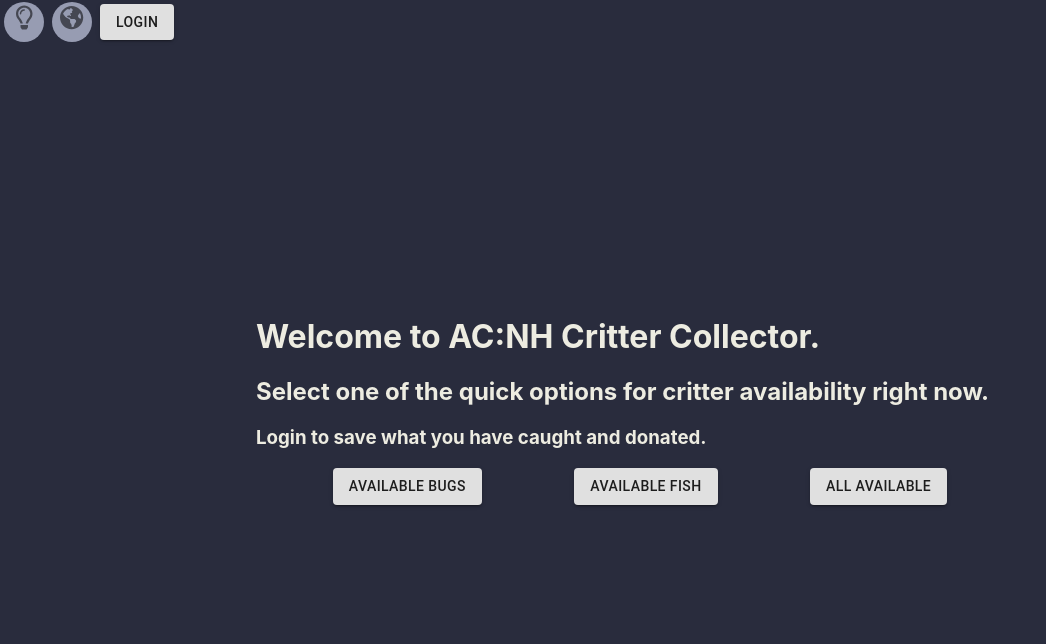
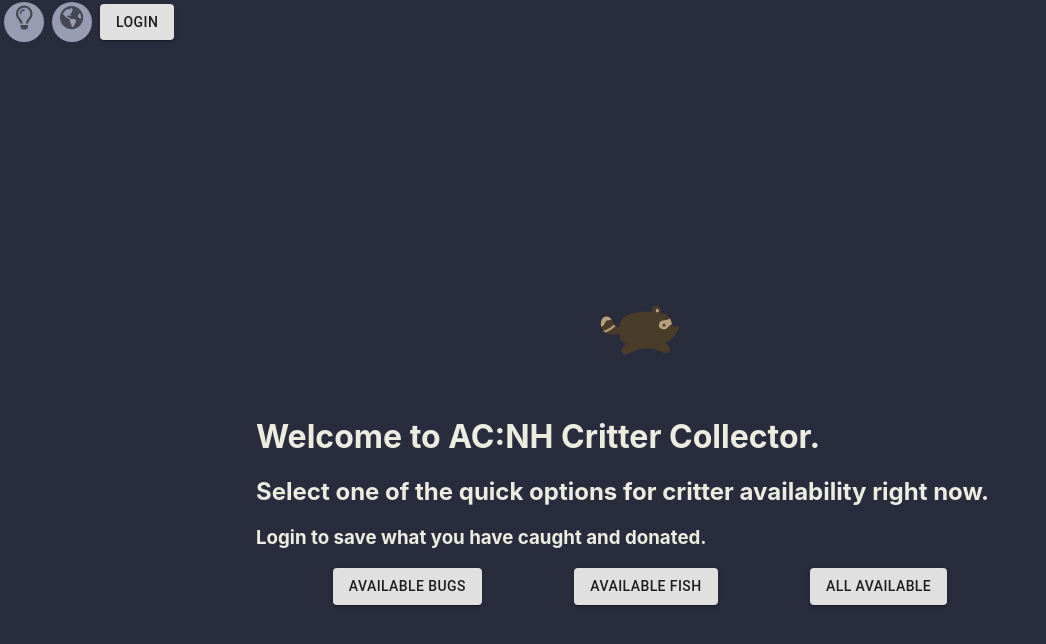
Before and after one commit to allygator/animalcrossing-collectors, a React (Create React App) app: page / in a window 1280 px wide. Shown: the top 644 px of the page, without its empty margins (0-1046 px from the left). Built offline with nearby package versions, Linux system fonts and the light colour scheme; no server answers.

Commit message:
Loading animation test

```diff
--- a/src/App.js
+++ b/src/App.js
@@ -31,8 +31,10 @@ function App() {
     <Router>
       <UserContext.Provider value={state}>
           <Switch>
-              <Route path='/' exact component={Main}/>
-              <Route path='/login' component={Login}/>
+
+              <Route path='/login'><Login /></Route>
+              <Route path='/bugs'><Main thing="test"/></Route>
+              <Route path='/' exact><Main /></Route>
           </Switch>
 
       </UserContext.Provider>
--- a/src/App.scss
+++ b/src/App.scss
@@ -1,12 +1,13 @@
-$dark-green:#255B47;
-$light-green:#B3F3E3;
+$dark-green: #255B47;
+$light-green: #B3F3E3;
 $dark-blue: #32637A;
 $light-blue: #8AD0E0;
 $dark-grey: #292C3D;
-$light-grey:#979CB2;
+$light-grey: #979CB2;
 $cream: #EDECE1;
 $peach: #FFEBDD;
-$brown: #68403C;
+$tan: #b7a07e;
+$brown: #493d2a;
 $warning: #ad3145;
 
 a {
@@ -15,8 +16,10 @@ a {
 
 .main {
     display: flex;
+
     &.centered {
         justify-content: center;
+
         #header {
             width: 100%;
             // margin: 0;
@@ -25,9 +28,11 @@ a {
             top: 2px;
             // left: 2px;
         }
+
         .info {
             width: 60%;
         }
+
         #quick {
             margin: auto;
         }
@@ -35,41 +40,55 @@ a {
     flex-direction: column;
     align-items: center;
     min-height: 100vh;
+
     &.light {
         color: $dark-grey;
         background-color: $cream;
+
         .bug {
             background-color: $light-green;
         }
+
         .fish {
             background-color: $light-blue;
         }
-        .MuiCardHeader-root, .MuiCardContent-root {
+
+        .MuiCardContent-root,
+        .MuiCardHeader-root {
             color: $dark-grey;
         }
+
         .MuiAvatar-circle.on {
             background-color: $brown;
         }
     }
+
     &.dark {
         background-color: #292C3D;
         color: $cream;
+
         .bug {
             background-color: $dark-green;
         }
+
         .fish {
             background-color: $dark-blue;
         }
-        .MuiCardHeader-root, .MuiCardContent-root {
+
+        .MuiCardContent-root,
+        .MuiCardHeader-root {
             color: $cream;
         }
+
         .MuiAvatar-circle.on {
-            background-color:$brown;
+            background-color: $brown;
         }
+
         .MuiCheckbox-root {
             color: $cream;
         }
     }
+
     .little {
         display: flex;
         // flex-direction: column;
@@ -78,10 +97,12 @@ a {
         align-self: stretch;
         width: 90%;
         margin: 8px auto;
+
         h1 {
             font-size: 1.2em;
             margin: 0.2em;
         }
+
         h2 {
             font-size: 1em;
             margin: 0.2em;
@@ -91,40 +112,46 @@ a {
     .MuiCardContent-root:last-child {
         padding-bottom: 8px;
     }
+
     .MuiAvatar-root {
         width: 30px;
         height: 30px;
+
         &.warning {
             background-color: $warning;
         }
     }
+
     #collections {
         display: flex;
         justify-content: space-between;
         margin-top: 4px;
-        >div:not(#divider) {
+
+        > div:not(#divider) {
             display: flex;
             // flex-direction: column;
             align-items: center;
             justify-content: space-around;
         }
+
         .MuiAvatar-root {
             width: 25px;
             height: 25px;
+        }
 
-        }
         .MuiIconButton-root {
             padding: 2px 1px 2px 5px;
         }
     }
+
     #extraInfo {
         display: flex;
         justify-content: space-between;
+
         p {
             margin: 0.5em 0;
         }
     }
-
 }
 
 #header {
@@ -133,12 +160,16 @@ a {
     justify-content: space-between;
     align-items: center;
     margin: 0.5%;
+
     h1 {
         margin: 0.2em 0;
     }
-    #signout, #signin {
+
+    #signin,
+    #signout {
         margin-left: 4px;
     }
+
     .button-icons {
         background-color: $light-grey;
         height: 40px;
@@ -153,9 +184,12 @@ a {
     align-items: center;
     min-height: 100vh;
     background-color: $cream;
-    .MuiFormLabel-root.Mui-error, .MuiInput-underline.Mui-error:after {
+
+    .MuiFormLabel-root.Mui-error,
+    .MuiInput-underline.Mui-error:after {
         color: $warning;
     }
+
     .MuiInput-underline.Mui-error:after {
         border-bottom-color: $warning;
     }
@@ -167,12 +201,14 @@ a {
     width: 80%;
     margin: auto;
     justify-content: space-evenly;
+
     .inputs {
         display: flex;
         flex-wrap: wrap;
         flex-direction: column;
         width: 100%;
     }
+
     .user-fields {
         display: flex;
         justify-content: center;
@@ -182,15 +218,18 @@ a {
         border-radius: 10px;
         box-shadow: 2px 2px 8px $light-grey;
     }
-    .user-fields:nth-child(1){
+
+    .user-fields:nth-child(1) {
         background-color: $light-green;
     }
-    .user-fields:nth-child(3){
+
+    .user-fields:nth-child(3) {
         background-color: $light-blue;
     }
+
     #divider {
         width: 1px;
-        background-color: $light-grey
+        background-color: $light-grey;
     }
 }
 
@@ -198,7 +237,6 @@ a {
     display: flex;
     justify-content: space-between;
     width: 80%;
-
 }
 
 .content {
@@ -207,10 +245,46 @@ a {
     flex-direction: column;
     align-items: center;
     padding-bottom: 40px;
+
     h3 {
         margin: 0.34em 0;
     }
 }
+
+#loading {
+    height: 200px;
+    overflow: hidden;
+
+    svg {
+        height: 400px;
+        #Planet {
+            -webkit-animation:spin 4s linear infinite;
+            -moz-animation:spin 4s linear infinite;
+            animation:spin 4s linear infinite;
+        }
+
+    }
+
+    .blue {
+        fill: $light-blue;
+    }
+
+    .green {
+        fill: $light-green;
+    }
+
+    .brown {
+        fill: $brown;
+    }
+
+    .tan {
+        fill: $tan;
+    }
+}
+
+@-moz-keyframes spin { 100% { -moz-transform: rotate(360deg); } }
+@-webkit-keyframes spin { 100% { -webkit-transform: rotate(360deg); } }
+@keyframes spin { 100% { -webkit-transform: rotate(360deg); transform:rotate(360deg); } }
 
 .available {
     display: flex;
@@ -233,17 +307,16 @@ a {
     font-size: 0.8em;
     margin: 0;
 }
-
 @media (min-width: 706px) {
     #login-container {
         width: 90%;
-        >.user-fields {
+
+        > .user-fields {
             width: 36%;
             padding: 1.5%;
         }
     }
 }
-
 @media (max-width: 705px) {
     .main {
         &.centered {
@@ -263,6 +336,7 @@ a {
         bottom: 2px;
         right: 2px;
         z-index: 1;
+
         h1 {
             display: none;
         }
@@ -270,18 +344,18 @@ a {
 
     #login-container {
         flex-direction: column;
+
         .user-fields {
             margin: 1% 0;
             padding: 3%;
         }
     }
 
-
-
     .info {
         width: 80%;
         margin: auto;
     }
+
     .little {
         flex-direction: column;
         margin: 0 10px;
@@ -296,6 +370,7 @@ a {
         width: 95%;
         align-items: center;
         flex-wrap: wrap;
+
         button {
             margin: 2px 0;
         }
--- a/src/components/Critters.js
+++ b/src/components/Critters.js
@@ -2,6 +2,7 @@ import React, {useContext, useState, useEffect} from 'react';
 import {FirebaseContext} from './Firebase';
 import UserContext from './UserContext';
 import Item from './Item';
+// import Loadingsvg from './svg/Loadingsvg';
 // import Header from './Header';
 //  import {Link} from 'react-router-dom';
 // import Button from '@material-ui/core/Button';
@@ -58,6 +59,7 @@ function Critters(props) {
                         })
                     }).then(function() {
                         setCritters(itemHolder);
+
                     });
                 });
                 break;
@@ -69,6 +71,7 @@ function Critters(props) {
                     });
                 }).then(function() {
                     setCritters(itemHolder);
+                    props.toggleLoading(false);
                 });
                 break;
             //User selected "fish"
@@ -88,10 +91,12 @@ function Critters(props) {
 
     return (
         <div className="content">
+
             {props.hemisphere ? <h3>Northern Hemisphere</h3> : <h3>Southern Hemisphere</h3>}
             {userData ? <h3 id="full">Checking donated will automatically check collected as well</h3> : ''}
 
             <div className="available">
+                {props.loading ? "loading" : ''}
             {
                 critters
                     ? (critters.map(function(item) {
--- a/src/components/Main.js
+++ b/src/components/Main.js
@@ -7,14 +7,20 @@ import Button from '@material-ui/core/Button';
 import cx from 'clsx';
 import FormControlLabel from '@material-ui/core/FormControlLabel';
 import Checkbox from '@material-ui/core/Checkbox';
+import Loadingsvg from './svg/Loadingsvg';
 
-function Main() {
+function Main(props) {
     const firebase = useContext(FirebaseContext);
     const userData = useContext(UserContext);
     const [type, setType] = useState(0);
     const [lighting, setLight] = useState(true);
     const [hidden, setHidden] = useState(false);
     const [sphere, setSphere] = useState(true);
+    const [loading, setLoading] = useState();
+    const toggleLoading = (direction) =>  {
+        setLoading(direction);
+        console.log(loading);
+    };
     const toggle = () => setLight(!lighting);
     const hemisphere = () => {
         if(userData?.authUser) {
@@ -45,6 +51,8 @@ function Main() {
 
     return (<div className={cx('main', lighting && 'dark', !lighting && 'light', !type && 'centered')}>
         <Header toggle={toggle} lighting={lighting} size={!type} sphereUp={hemisphere} sphere={sphere}/>
+        <Loadingsvg />
+
         <div className={type !== 0
                 ? "little info"
                 : 'info'}>
@@ -52,7 +60,7 @@ function Main() {
             <h2>Select one of the quick options for critter availability right now.</h2>
             <h3 className={userData ? "reduce hidden" : "reduce"}>Login to save what you have caught and donated.</h3>
             <div id="quick">
-                <Button variant="contained" onClick={() => setType(2)}>
+                <Button variant="contained" onClick={() => {setType(2); toggleLoading(true);}}>
                     <span className="reduce">Available&nbsp;</span>Bugs</Button>
                 <Button variant="contained" onClick={() => setType(3)}>
                     <span className="reduce">Available&nbsp;</span>Fish</Button>
@@ -70,7 +78,7 @@ function Main() {
                 }
             </div>
         </div>
-        {type !== 0 ? <Critters type={type} hidden={hidden} hemisphere={sphere}/> : ''}
+        {type !== 0 ? <Critters type={type} hidden={hidden} hemisphere={sphere} toggleLoading={toggleLoading} loading={loading}/> : ''}
     </div>);
 }
 
--- /dev/null
+++ b/src/components/svg/Loadingsvg.js
@@ -0,0 +1,35 @@
+import React from 'react';
+
+function Loadingsvg() {
+
+    return (
+        <div id="loading">
+            <svg xmlns="http://www.w3.org/2000/svg" viewBox="0 0 400 400">
+            <g id="Planet">
+            <g id="Earth">
+            <circle className="blue" cx="200" cy="258.5" r="108.5"/>
+            <path className="green" d="M235.37,168.72a10.67,10.67,0,0,0-2.7,5.63c-.45,5.38-1.19,10,.3,15.2,2.18,7.58,16.76,8.86,15.62,16.67-.73,5-5.64,11.37-5,16.38.74,5.78,1.76,8.47,6,11.15,3.93,2.46,10.86,8.62,14.78,11.08,7.18,4.5,10.2-9,18.22-11.66s17.16,7.07,20.1-1c.45-1.24.92-2.75,1.35-4.38A108.77,108.77,0,0,0,246,160.2,32.12,32.12,0,0,0,235.37,168.72Z"/>
+            <path className="green" d="M121.09,216.62l.49,3.31c.87,5,2.08,5,4.3,9.69.92,2,2.19,4.08,4.26,4.77a21,21,0,0,0,3.17.45c2.58.43,12.57,4.21,14.34,6.24,7,8-2.88,18.67,3.53,27.14a12.47,12.47,0,0,0,3.47,3.36,14.72,14.72,0,0,0,4.11,1.41c2.45.57,9.14-.56,11.59,0,1.94.46,4,.91,5.79.28s3-2.41,3.93-4.11c2.14-4,3.72-8.6,2.45-13.25-.73-2.67-2.35-5.11-3.32-7.74-1.27-3.44-1.53-7.36-4.14-10.09-1-1-2.27-1.81-3.24-2.88-2.61-2.87-2.42-6.93-2.45-10.55a56.06,56.06,0,0,0-6.51-25.47,14.67,14.67,0,0,0-3.58-4.82c-3.85-3.07-9.65-2.28-13.38-5.51a13.05,13.05,0,0,1-3.21-4.79,3.41,3.41,0,0,0-.79-1.25,3.29,3.29,0,0,0-1.31-.58l-4-1.07c-3-.8-6.33-2-7.87-4.48a107.31,107.31,0,0,0-10.9,10.95C117.63,197.28,118.29,207.07,121.09,216.62Z"/>
+            <path className="green" d="M126.5,327c6.41-3.24,9.76-6,6.85-12.91a9.2,9.2,0,0,1-.91-2.77c-.16-2,1.45-3.87,3.33-4.68a15.71,15.71,0,0,1,6-.82c5.7-.06.06-2.14,4.71-5.29,1.92-1.3,8.3-5.44,5.89-8.51a7.8,7.8,0,0,0-3.53-2.14c-2.82-1.09-6.28-3.18-9.29-3l-10.54-.36c-2.54.25-7.18-.71-6.36-4.27a10.54,10.54,0,0,1,2-3.54c1.63-2.33,8.38-1.13,10.33-3.13,1.74-1.8,4-2.92,5.11-5.31,1.82-4.05-1.92-4.81-5.05-4-4.37,1.07-16.53,2.87-20.51,4.89a42.22,42.22,0,0,1-10.58,4c-3,.6-6.61-.62-9.33.48a3.88,3.88,0,0,0-1,.61,4.57,4.57,0,0,0-.63.69,108.06,108.06,0,0,0,23.41,50.82C119.92,328.08,125.07,327.72,126.5,327Z"/>
+            <path className="green" d="M206.37,366.81a108,108,0,0,0,41-10.66c-2.23-2.93-5.09-5.43-6.7-8.75a31.66,31.66,0,0,0-2.09-4.4,13.88,13.88,0,0,0-4.63-3.74q-4.59-2.67-9.4-5a6.94,6.94,0,0,0-3.93-1c-2.91.47-3.94,4-5.5,6.48-3.66,5.85-11.93,7.05-16.37,12.32a7.77,7.77,0,0,1-2.27,2.23,5.91,5.91,0,0,1-2.21.47c-3.83.31-7.76.61-11.46-.45-2.06-.59-4-1.59-6.05-2.21a34.7,34.7,0,0,0-7.32-1.09l-9-.68a14.07,14.07,0,0,0-4.1.1,28.44,28.44,0,0,0-2.95,1,14.47,14.47,0,0,1-9.35-.05,107.85,107.85,0,0,0,42.57,14.71c3.06-2.32,6.17-5.11,8.91-5.17C199.4,360.91,202.82,364.35,206.37,366.81Z"/>
+            <path className="green" d="M266.83,305.29a6.45,6.45,0,0,0-3-.4c-1,.19-4.51,1.62-4.8,2.61-.54,1.82,1.62,6.61,1,8-2.89,6.45-3.54,4.2-3.48,11.27a15.11,15.11,0,0,0,1.71,7.46c1.65,2.86,4.56,4.73,7.43,6.37a6,6,0,0,0,4.58.59,108.89,108.89,0,0,0,18.86-20.77c-2.63-1.43-5.78-2.76-7.1-3.92C276.08,311.3,274.36,307.6,266.83,305.29Z"/>
+            <path className="green" d="M304.41,249.07c-7.31-2.89-6.23,15.42-3.91,22.93,1.93,6.24-10.42,25.62-2,32a108.12,108.12,0,0,0,10-45.47c0-.48,0-1,0-1.45C307.75,252.85,306.48,249.88,304.41,249.07Z"/>
+            <path className="green" d="M171.77,158.37c.76,2.38,3,3.72,2.34,6.49-.75,3.27-2.93,5.26-2.61,9.08a6.2,6.2,0,0,0,1,3.12c4.77,6.5,10.78-1.36,14.41-3.75,2.8-1.84,7.69,8,13.42,3.26a7.9,7.9,0,0,0,.78-11.09c-.44-.5-1-1.1-.79-1.74a1.84,1.84,0,0,1,.48-.66c2.95-3,9.52-6.8,7.61-11.87a6.46,6.46,0,0,0-.44-.92Q204,150,200,150a108.35,108.35,0,0,0-28.71,3.85A12.89,12.89,0,0,0,171.77,158.37Z"/>
+            <path className="green" d="M177.23,327.51a6.2,6.2,0,0,0,.13-2.68c-.26-2.84-.35-5.78-.81-8.6-.31-1.93-1.35-4.33-3.24-5.17a3.26,3.26,0,0,0-.69-.22c-1.41-.29-2.87.61-4,1.29a22.29,22.29,0,0,0-4.52,3.57,20.55,20.55,0,0,0-4.93,9,6.06,6.06,0,0,0-.1,4.07,8.62,8.62,0,0,0,2,2.35c3,3,1.66,7.32,1.48,11.57a2.15,2.15,0,0,0,.44,1.8c.27.23.7.55,1,.34,2.6-1.84,7.6-1.84,12.23-.66.33.08.66-.21.89-.45.67-.71,0-1.84-.55-2.6a15.26,15.26,0,0,1-3-5.1,6.25,6.25,0,0,1,.47-4.85C174.82,329.73,176.63,329.19,177.23,327.51Z"/>
+            <path className="green" d="M250,283.9c-1.22-6-4.59-12.06-4.4-18,.09-2.62.92-5,.44-7.74-.54-3-2.53-5.82-4.41-8.35-4.65-6.25-10.82-12.49-13.36-19.72a8.74,8.74,0,0,0-4.64-5.51c-2.37-1.08-5-1-7.22-1.22-3.4-.36-6.93-2.23-10.3-2.49a12.38,12.38,0,0,0-5.62,1.12c-6.11,2.46-16.61,11.5-9.81,23.27,2.93,5.08,7,9.55,9.36,15,2,4.79,1.14,8.94,1.93,13.59s3.43,9.89,5.53,14.43a12.51,12.51,0,0,0,2.52,4,7.32,7.32,0,0,0,3,1.5c5,1.5,10,1.83,14.95,4,3,1.32,5.51,3.77,7.79,6.29a22.79,22.79,0,0,0,4.92,4.56c1.91,1.12,4.36,1.48,6.06.26a7.76,7.76,0,0,0,1.81-2.09l3.78-5.52a6.31,6.31,0,0,0,1.2-2.45c.42-2.35-1.55-4.29-2.32-6.53C250.17,289.44,250.58,286.89,250,283.9Z"/>
+            </g>
+            </g>
+            <g id="Critter">
+            <path className="brown" d="M179.62,140a9.68,9.68,0,0,0,.77,2.68,10,10,0,0,0,2.54,3.44c.3.26,3.14,1.94,2.85,2.17-.44.35-.78.68-.84.73-3.15,2.67-5.31,4.86-2.33,8.25,1.92,2.19,4.29,1.22,6.46,0a38.1,38.1,0,0,1,18.4-4.7,34.06,34.06,0,0,1,9.41,1.38c3.32,1,8,4.57,11.46,2.33,5.52-3.56-1.55-7.35-3.78-9.81.81.89,4.09-1.13,4.73-1.58a23.52,23.52,0,0,0,4.53-4.27c2.21-2.59,5.13-6.3,5.27-9.88l-7.21-1.32c.18-4.81-3-10.27-7.1-11.55a35.22,35.22,0,0,0-4.59-1,4.23,4.23,0,0,0,.41-1.51l.12-1.45a3.64,3.64,0,0,0-3.34-3.93l-1.45-.12a3.66,3.66,0,0,0-3.93,3.34l-.12,1.45a4.7,4.7,0,0,0,.08,1.25c-5.56-.42-11.36-.39-14.84.47-7.1,1.73-16.15,4-17.35,12.5a11.22,11.22,0,0,0-.11,1.29,1.49,1.49,0,0,1-.14.7c-.47.77-2.79-.23-3.37-.53a5.69,5.69,0,0,1-2.62-2.73c-.94-2.12-2.37-6.78-6.73-7.13-5.57-.46-6.78,6.73-5.31,11.26,2.13,6.61,9.37,7.35,15.32,6.51.58-.08,1.1-.55,1.68-.59,1,0,1,1.37,1.09,2C179.6,139.75,179.61,139.86,179.62,140Z"/>
+            <path className="tan" d="M166.86,124.47c.65-.49,3.64-.32,4.77-.84a6.29,6.29,0,0,0-4.83-3.18c-5.13-.42-6.55,5.62-5.61,10.12C164,130.74,164.53,126.21,166.86,124.47Z"/>
+            <path className="tan" d="M170.91,133.81a21.25,21.25,0,0,0,3.5-2.83c.39-.37.83-.69,1.15-1a5.71,5.71,0,0,1-1.61-1.6,3.86,3.86,0,0,1-.76.9,24.77,24.77,0,0,1-3.21,2.4c-.72.48-2.42,1.4-3.69,2.07a8.52,8.52,0,0,1-1.84.7,9.44,9.44,0,0,0-1.29.4,8.46,8.46,0,0,0,2,1.74,8.85,8.85,0,0,0,1.54-.54C167.8,135.47,169.93,134.42,170.91,133.81Z"/>
+            <path className="tan" d="M221.3,125c-1.88.89-2.4,2.84-2.27,4.79a3.27,3.27,0,0,0,1.33,2.56,6.76,6.76,0,0,0,6,.32c1.79-.94,2.67-3.22,4.53-4l1-.35a13.47,13.47,0,0,0-1.92-5.92,9.49,9.49,0,0,1-2.71,1.46C225.28,124.31,223.14,124.11,221.3,125Z"/>
+            <path className="tan" d="M218.22,113.21c-.41-.36-.7-.58-1.27-.42-.92.26-.84.68-.9,1.28s-.41,2,.12,2.17a2.05,2.05,0,0,0,.65.1c.81,0,1.83,0,2.12-1A2.16,2.16,0,0,0,218.22,113.21Z"/>
+            <circle className="brown" cx="224.03" cy="129.22" r="1.41"/>
+            </g>
+            </svg>
+        </div>
+    );
+}
+
+export default Loadingsvg;
```
Also changed, not shown: 1 other file (tests, documents, lock files or other folders).
